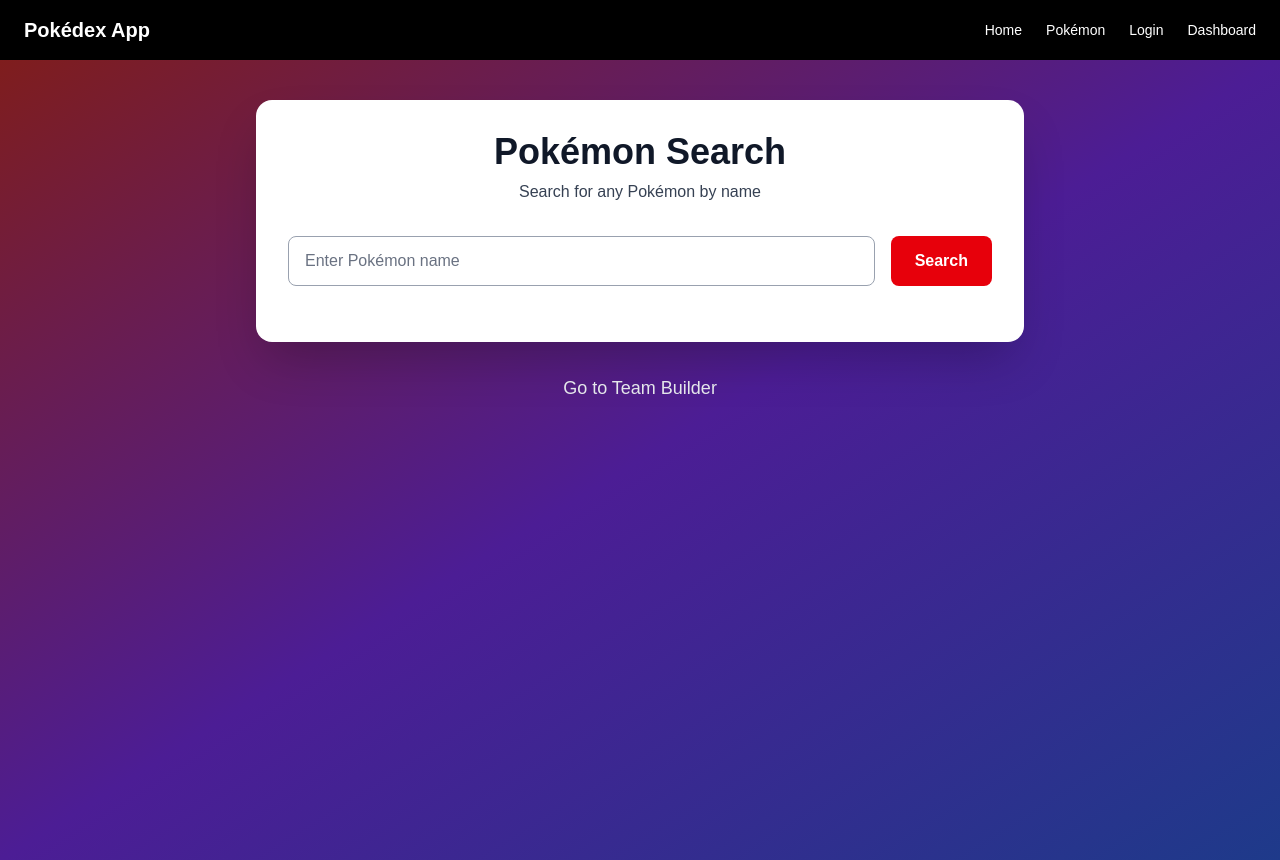
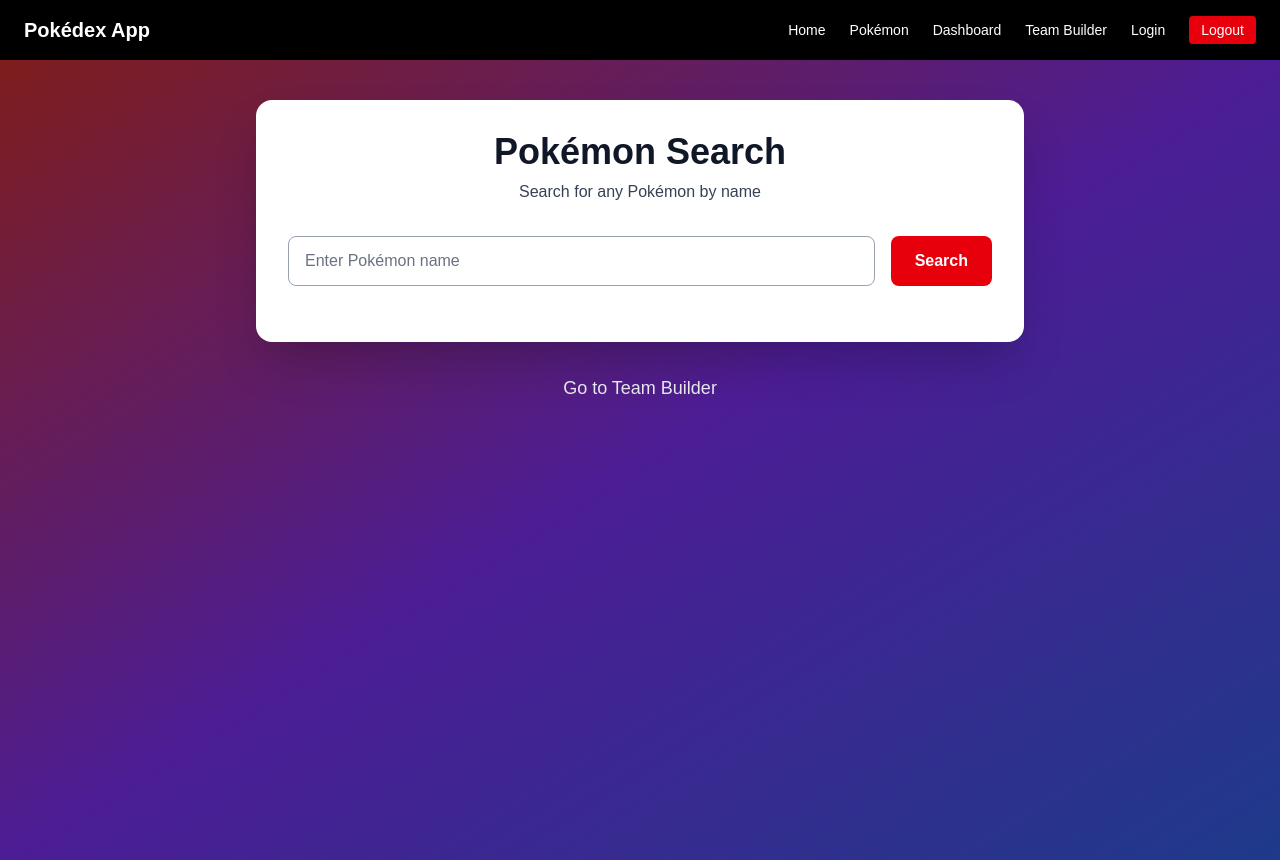
Before and after one commit to CodingFox007/ApiCommunicationApp, a Next.js app: page / in a window 1280 px wide. Built offline with nearby package versions, Linux system fonts and the light colour scheme.

Commit message:
Added button to log out

```diff
--- a/app/dashboard/page.tsx
+++ b/app/dashboard/page.tsx
@@ -25,7 +25,7 @@
     <div style={{ padding: "2rem" }}>
       <h1>Dashboard</h1>
       <p>This page is protected 👮</p>
-      //lil cop to protect the page
+      {/* /lil cop to protect the page, he will do his best to stop any unauthorized access */}
     </div>
   )
 }
--- a/components/Header.tsx
+++ b/components/Header.tsx
@@ -1,15 +1,21 @@
 "use client"
 
 import Link from "next/link"
+import { useRouter } from "next/navigation"
 
 export default function Header() {
+  const router = useRouter()
+
+  const handleLogout = () => {
+    localStorage.removeItem("loggedIn")
+    router.push("/login")
+  }
+
   return (
     <header className="bg-black text-white px-6 py-4 flex items-center justify-between">
-      {/* Title */}
       <h1 className="text-xl font-bold">Pokédex App</h1>
 
-      {/* Navigation */}
-      <nav className="flex gap-6 text-sm">
+      <nav className="flex gap-6 items-center text-sm">
         <Link href="/" className="hover:underline">
           Home
         </Link>
@@ -18,13 +24,24 @@
           Pokémon
         </Link>
 
+        <Link href="/dashboard" className="hover:underline">
+          Dashboard
+        </Link>
+
+        <Link href="/TeamBuilder" className="hover:underline">
+          Team Builder
+        </Link>
+
         <Link href="/login" className="hover:underline">
           Login
         </Link>
 
-        <Link href="/dashboard" className="hover:underline">
-          Dashboard
-        </Link>
+        <button
+          onClick={handleLogout}
+          className="bg-red-600 hover:bg-red-700 px-3 py-1 rounded"
+        >
+          Logout
+        </button>
       </nav>
     </header>
   )
```
